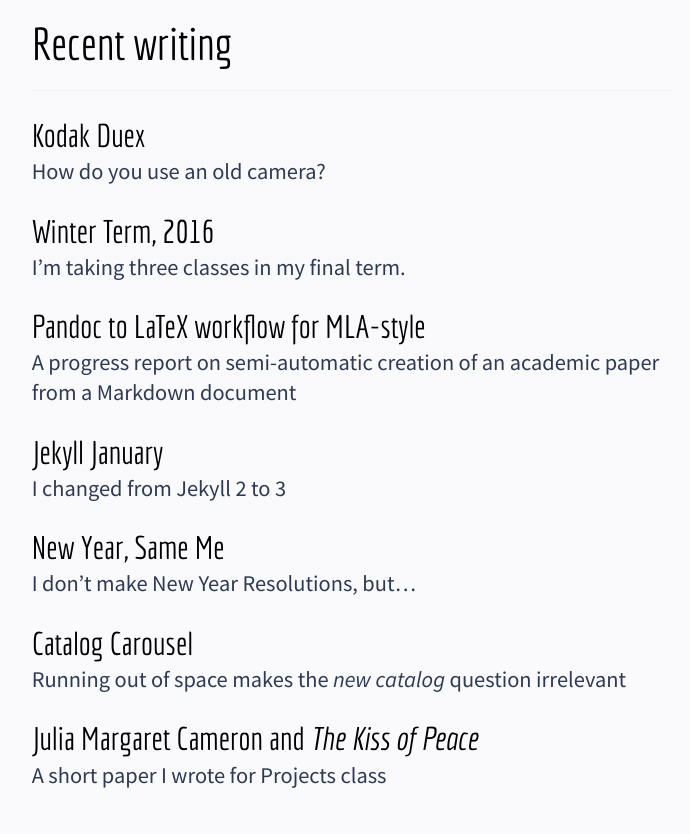
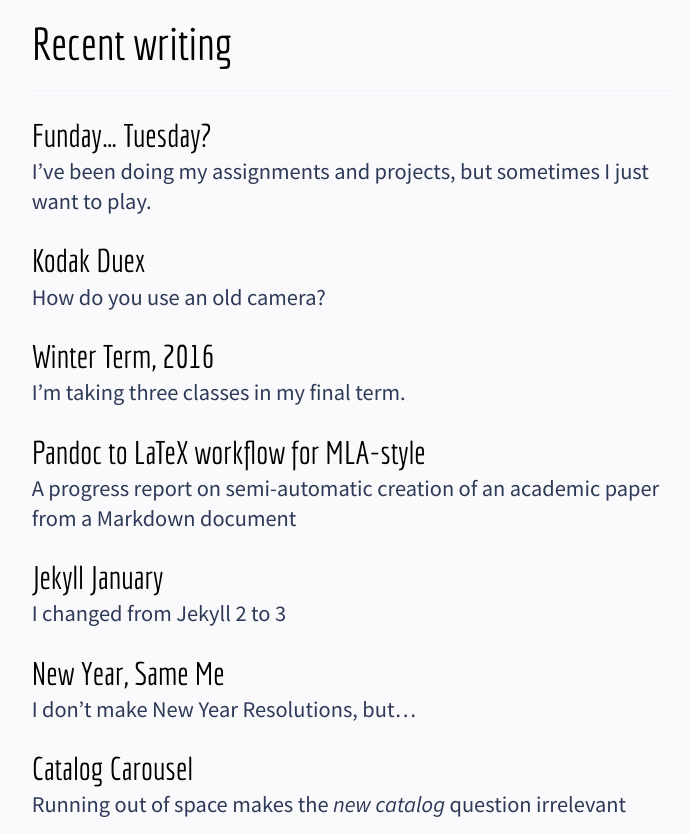
Before and after one commit to logista/btsite, a Jekyll site: the page built from index.md, in a window 1280 px wide and 1400 px high, scrolled down 914 px. Shown: the part 223-1057 px from the top of the window, without its empty margins (75-765 px from the left). Built offline with Jekyll 4.4.1, drawn with Linux system fonts in a browser that asks for light colours; nearby versions of some CDN libraries; grey boxes are pictures that could not be loaded.

Commit message:
trying to adjust dates

```diff
--- /dev/null
+++ b/_posts/2016-01-20-funday-tuesday.md
@@ -0,0 +1,34 @@
+---
+layout: post
+title: "Funday... Tuesday?"
+excerpt: "I've been doing my assignments and projects, but sometimes I just want to play."
+tags: [photograph, digital,color]
+date: 2016-01-20
+ogimage: "/images/posts/m/2016-01-19-barbara-tozier-aaaagh.jpg"
+---
+
+I've been doing my assignments and projects, but sometimes I just want to play.
+
+<figure class="image-m">
+  <img src="/images/posts/m/2016-01-18-barbara-tozier-magenta-mist.jpg">
+  <figcaption>
+    <span class="image-m-caption">Magenta Mist</span>
+    <span class="image-m-credit">Barbara Tozier</span>
+  </figcaption>
+</figure>
+
+<figure class="image-m">
+  <img src="/images/posts/m/2016-01-19-barbara-tozier-tunnel.jpg">
+  <figcaption>
+    <span class="image-m-caption">Tunnel</span>
+    <span class="image-m-credit">Barbara Tozier</span>
+  </figcaption>
+</figure>
+
+<figure class="image-m">
+  <img src="/images/posts/m/2016-01-19-barbara-tozier-aaaagh.jpg">
+  <figcaption>
+    <span class="image-m-caption">AAAAGH!</span>
+    <span class="image-m-credit">Barbara Tozier</span>
+  </figcaption>
+</figure>
```
Also changed, not shown: _posts/2016-01-19-kodak-duex.md (+1 -1 lines).
